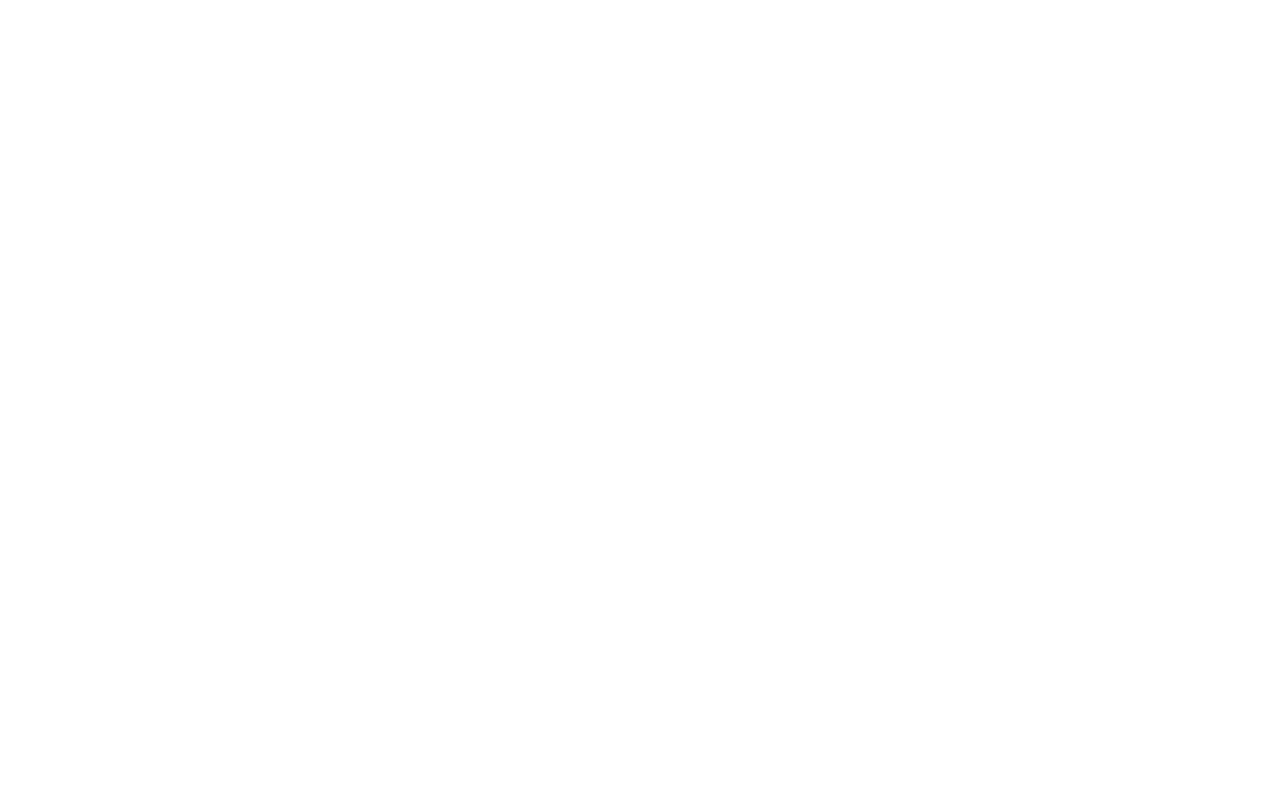
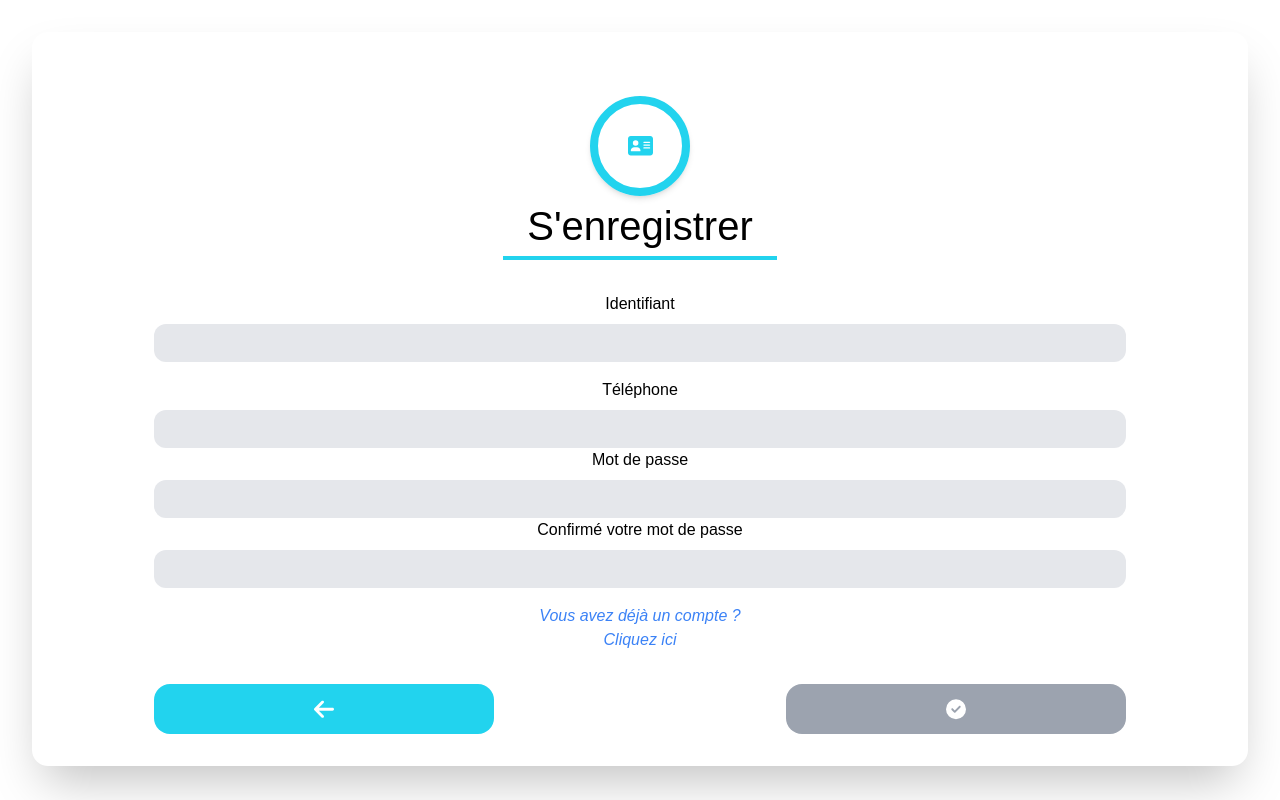
Before and after one commit to Noxatris/gwada-resto, a Next.js app: page /connexion/register in a window 1280 px wide. Built offline with nearby package versions, Linux system fonts and the light colour scheme; no server answers; a web font is replaced by a local one.

Commit message:
Implement authentication with NextAuth and create login functionality

```diff
--- /dev/null
+++ b/app/(components)/sessionProvider.tsx
@@ -0,0 +1,9 @@
+'use client'
+
+import { SessionProvider } from 'next-auth/react';
+
+const SessionProviderWrapper = ({ children }: { children: React.ReactNode }) => {
+  return <SessionProvider>{children}</SessionProvider>;
+};
+
+export default SessionProviderWrapper;
--- /dev/null
+++ b/app/api/auth/[...nextauth]/route.ts
@@ -0,0 +1,42 @@
+import NextAuth from "next-auth";
+import GoogleProvider from "next-auth/providers/google";
+import FacebookProvider from "next-auth/providers/facebook";
+import CredentialsProvider from "next-auth/providers/credentials";
+
+export const authOptions = {
+  providers: [
+    GoogleProvider({
+      clientId: process.env.GOOGLE_CLIENT_ID!,
+      clientSecret: process.env.GOOGLE_CLIENT_SECRET!,
+    }),
+    FacebookProvider({
+      clientId: process.env.FACEBOOK_CLIENT_ID!,
+      clientSecret: process.env.FACEBOOK_CLIENT_SECRET!,
+    }),
+    CredentialsProvider({
+      name: "Credentials",
+      credentials: {
+        identifiant: { label: "Identifiant", type: "text" },
+        password: { label: "Password", type: "password" },
+      },
+      authorize: async (credentials) => {
+        // Replace this with your own logic to validate the credentials
+        if (
+          credentials?.identifiant === "correctIdentifiant" &&
+          credentials?.password === "correctPassword"
+        ) {
+          return { id: "1", name: "User", email: "user@example.com" };
+        } else {
+          return null;
+        }
+      },
+    }),
+  ],
+  secret: process.env.NEXTAUTH_SECRET,
+  pages: {
+    signIn: "/connexion/login",
+  },
+};
+
+const handler = NextAuth(authOptions);
+export { handler as GET, handler as POST };
--- a/app/connexion/layout.tsx
+++ b/app/connexion/layout.tsx
@@ -3,7 +3,7 @@ import { ReactNode } from "react";
 
 export default function ConnexionLayout({ children }: { children: ReactNode }) {
   return (
-    <div className="w-screen h-screen flex justify-center bg-white">
+    <div className="w-screen min-h-screen flex justify-center bg-white">
       {children}
     </div>
   );
--- a/app/connexion/login/page.tsx
+++ b/app/connexion/login/page.tsx
@@ -1,8 +1,35 @@
-import Link from 'next/link'
+'use client'
+
+import { useState } from 'react';
+import { useRouter } from 'next/navigation';
+import Link from 'next/link';
+import { signIn } from 'next-auth/react';
 import { FontAwesomeIcon } from '@fortawesome/react-fontawesome';
 import { faUser, faCircleCheck, faArrowLeft } from '@fortawesome/free-solid-svg-icons';
 
 export default function Login() {
+    const [identifiant, setIdentifiant] = useState('');
+    const [password, setPassword] = useState('');
+    const [error, setError] = useState('');
+    const router = useRouter();
+
+    const handleLogin = async () => {
+        const result = await signIn('credentials', {
+            redirect: false,
+            identifiant,
+            password,
+        });
+
+        if (result?.error) {
+            setError(result.error);
+            setPassword('');
+        } else {
+            router.push('/'); // Redirect to home page
+        }
+    };
+
+    const isDisabled = !identifiant || !password;
+
     return (
         <div className='w-full h-[80%] rounded-2xl bg-white shadow-2xl m-8 flex flex-col items-center text-black'>
             <div className='w-[100px] h-[100px] text-xl mt-16 border-8 border-cyan-400 text-cyan-400 shadow-md rounded-full p-4 flex items-center justify-center'>
@@ -12,21 +39,36 @@ export default function Login() {
             <div className='w-full'>
                 <div className='flex flex-col items-center mb-4'>
                     <label htmlFor="identifiant" className='mb-2'>Identifiant</label>
-                    <input type="text" id='identifiant' className='w-[80%] h-[38px] bg-gray-200 rounded-xl pl-2 inset-shadow-xl' />
+                    <input
+                        type="text"
+                        id='identifiant'
+                        value={identifiant}
+                        onChange={(e) => setIdentifiant(e.target.value)}
+                        className={`w-[80%] h-[38px] ${error ? 'bg-red-200' : 'bg-gray-200'} rounded-xl pl-2 inset-shadow-xl`}
+                    />
                 </div>
                 <div className='flex flex-col items-center'>
                     <label htmlFor="password" className='mb-2'>Mot de passe</label>
-                    <input type="text" id='password' className='w-[80%] h-[38px] bg-gray-200 rounded-xl pl-2 inset-shadow-xl' />
+                    <input
+                        type="password"
+                        id='password'
+                        value={password}
+                        onChange={(e) => setPassword(e.target.value)}
+                        className={`w-[80%] h-[38px] ${error ? 'bg-red-200' : 'bg-gray-200'} rounded-xl pl-2 inset-shadow-xl`}
+                    />
                 </div>
             </div>
+            {error && <p className="text-red-500 mt-4">{error}</p>}
             <Link href="/connexion/register" className="mt-4 italic text-blue-500 flex flex-col items-center">
                 <p>Vous n'avez pas de compte ?</p>
                 <p>Cliquez ici</p>
             </Link>
-            {
-            }
-            <nav className='mt-8 flex flex-row-reverse justify-between w-[80%]'>
-                <button className='w-[35%] h-[50px] rounded-2xl bg-cyan-400 text-white flex justify-center items-center'>
+            <nav className='my-8 flex flex-row-reverse justify-between w-[80%]'>
+                <button
+                    onClick={handleLogin}
+                    disabled={isDisabled}
+                    className={`w-[35%] h-[50px] rounded-2xl ${isDisabled ? 'bg-gray-400' : 'bg-cyan-400'} text-white flex justify-center items-center`}
+                >
                     <FontAwesomeIcon icon={faCircleCheck} className='fa-fw w-auto h-[65%]' />
                 </button>
                 <Link href="/" className="w-[35%] h-[50px] rounded-2xl bg-cyan-400 text-white flex justify-center items-center">
@@ -34,5 +76,5 @@ export default function Login() {
                 </Link>
             </nav>
         </div>
-    )
+    );
 }
--- a/app/connexion/register/page.tsx
+++ b/app/connexion/register/page.tsx
@@ -1,7 +1,101 @@
+'use client'
+
+import { useState } from 'react';
+import { useRouter } from 'next/navigation';
+import Link from 'next/link';
+import { FontAwesomeIcon } from '@fortawesome/react-fontawesome';
+import { faAddressCard, faCircleCheck, faArrowLeft } from '@fortawesome/free-solid-svg-icons';
+
 export default function Register() {
+    const [identifiant, setIdentifiant] = useState('');
+    const [telephone, setTelephone] = useState('');
+    const [password, setPassword] = useState('');
+    const [passwordConfirm, setPasswordConfirm] = useState('');
+    const [error, setError] = useState({ identifiant: false, password: false, passwordConfirm: false, telephone: false, message: '' });
+    const router = useRouter();
+
+    const handleLogin = () => {
+        // Simulate login logic
+        if (identifiant !== 'correctIdentifiant') {
+            setError({ identifiant: true, password: false, passwordConfirm: false, telephone: false,  message: 'Aucun compte trouvé avec cet identifiant.' });
+            setPassword('');
+        } else if (password !== 'correctPassword') {
+            setError({ identifiant: false, password: true, passwordConfirm: false, telephone: false,  message: 'Mot de passe incorrect.' });
+            setPassword('');
+        } else {
+            setError({ identifiant: false, password: false, passwordConfirm: false, telephone: false,  message: '' });
+            localStorage.setItem("login", "true");
+            router.push('/'); // Redirect to home page
+        }
+    };
+
+    const isDisabled = !identifiant || !password || !passwordConfirm || !telephone;
+
     return (
-        <div>
-
+        <div className='w-full h-[80%] rounded-2xl bg-white shadow-2xl m-8 flex flex-col items-center text-black'>
+            <div className='w-[100px] h-[100px] text-xl mt-16 border-8 border-cyan-400 text-cyan-400 shadow-md rounded-full p-4 flex items-center justify-center'>
+                <FontAwesomeIcon icon={faAddressCard} className="fa-fw w-auto h-[80%]" />
+            </div>
+            <h1 className='mb-8 text-[2.5em] border-b-4 border-cyan-400 px-6'>S'enregistrer</h1>
+            <div className='w-full'>
+                <div className='flex flex-col items-center mb-4'>
+                    <label htmlFor="identifiant" className='mb-2'>Identifiant</label>
+                    <input
+                        type="text"
+                        id='identifiant'
+                        value={identifiant}
+                        onChange={(e) => setIdentifiant(e.target.value)}
+                        className={`w-[80%] h-[38px] ${error.identifiant ? 'bg-red-200' : 'bg-gray-200'} rounded-xl pl-2 inset-shadow-xl`}
+                    />
+                </div>
+                <div className='flex flex-col items-center'>
+                    <label htmlFor="telephone" className='mb-2'>Téléphone</label>
+                    <input
+                        type="tel"
+                        id='telephone'
+                        value={telephone}
+                        onChange={(e) => setTelephone(e.target.value)}
+                        className={`w-[80%] h-[38px] ${error.telephone ? 'bg-red-200' : 'bg-gray-200'} rounded-xl pl-2 inset-shadow-xl`}
+                    />
+                </div>
+                <div className='flex flex-col items-center'>
+                    <label htmlFor="password" className='mb-2'>Mot de passe</label>
+                    <input
+                        type="password"
+                        id='password'
+                        value={password}
+                        onChange={(e) => setPassword(e.target.value)}
+                        className={`w-[80%] h-[38px] ${error.password ? 'bg-red-200' : 'bg-gray-200'} rounded-xl pl-2 inset-shadow-xl`}
+                    />
+                </div>
+                <div className='flex flex-col items-center'>
+                    <label htmlFor="passwordConfirm" className='mb-2'>Confirmé votre mot de passe</label>
+                    <input
+                        type="passwordConfirm"
+                        id='passwordConfirm'
+                        value={passwordConfirm}
+                        onChange={(e) => setPasswordConfirm(e.target.value)}
+                        className={`w-[80%] h-[38px] ${error.passwordConfirm ? 'bg-red-200' : 'bg-gray-200'} rounded-xl pl-2 inset-shadow-xl`}
+                    />
+                </div>
+            </div>
+            {error.message && <p className="text-red-500 mt-4">{error.message}</p>}
+            <Link href="/connexion/login" className="mt-4 italic text-blue-500 flex flex-col items-center">
+                <p>Vous avez déjà un compte ?</p>
+                <p>Cliquez ici</p>
+            </Link>
+            <nav className='my-8 flex flex-row-reverse justify-between w-[80%]'>
+                <button
+                    onClick={handleLogin}
+                    disabled={isDisabled}
+                    className={`w-[35%] h-[50px] rounded-2xl ${isDisabled ? 'bg-gray-400' : 'bg-cyan-400'} text-white flex justify-center items-center`}
+                >
+                    <FontAwesomeIcon icon={faCircleCheck} className='fa-fw w-auto h-[65%]' />
+                </button>
+                <Link href="/" className="w-[35%] h-[50px] rounded-2xl bg-cyan-400 text-white flex justify-center items-center">
+                    <FontAwesomeIcon icon={faArrowLeft} className='fa-fw w-auto h-[65%]' />
+                </Link>
+            </nav>
         </div>
-    )
+    );
 }
--- a/app/layout.tsx
+++ b/app/layout.tsx
@@ -3,6 +3,7 @@ import { Geist, Geist_Mono } from "next/font/google";
 import "./globals.css";
 import localFont from 'next/font/local'
 
+import SessionProviderWrapper from './(components)/sessionProvider';
 import GlobalNav from "./(components)/globalNav";
 
 const juraFont = localFont({ src: 'fonts/jura.ttf', variable: '--font-jura' });
@@ -34,8 +35,10 @@ export default function RootLayout({
       <body
         className={`${geistSans.variable} ${geistMono.variable} ${juraFont.className} antialiased overflow-x-hidden w-screen`}
       >
-        <GlobalNav />
-        {children}
+        <SessionProviderWrapper>
+          <GlobalNav />
+          {children}
+        </SessionProviderWrapper>
       </body>
     </html>
   );
--- a/package.json
+++ b/package.json
@@ -13,6 +13,7 @@
     "@fortawesome/free-solid-svg-icons": "^6.7.2",
     "@fortawesome/react-fontawesome": "^0.2.2",
     "next": "15.1.6",
+    "next-auth": "^4.24.11",
     "react": "^19.0.0",
     "react-dom": "^19.0.0"
   },
```
Also changed, not shown: app/(components)/globalNav.tsx (+21 -15 lines), 1 other file (tests, documents, lock files or other folders).
